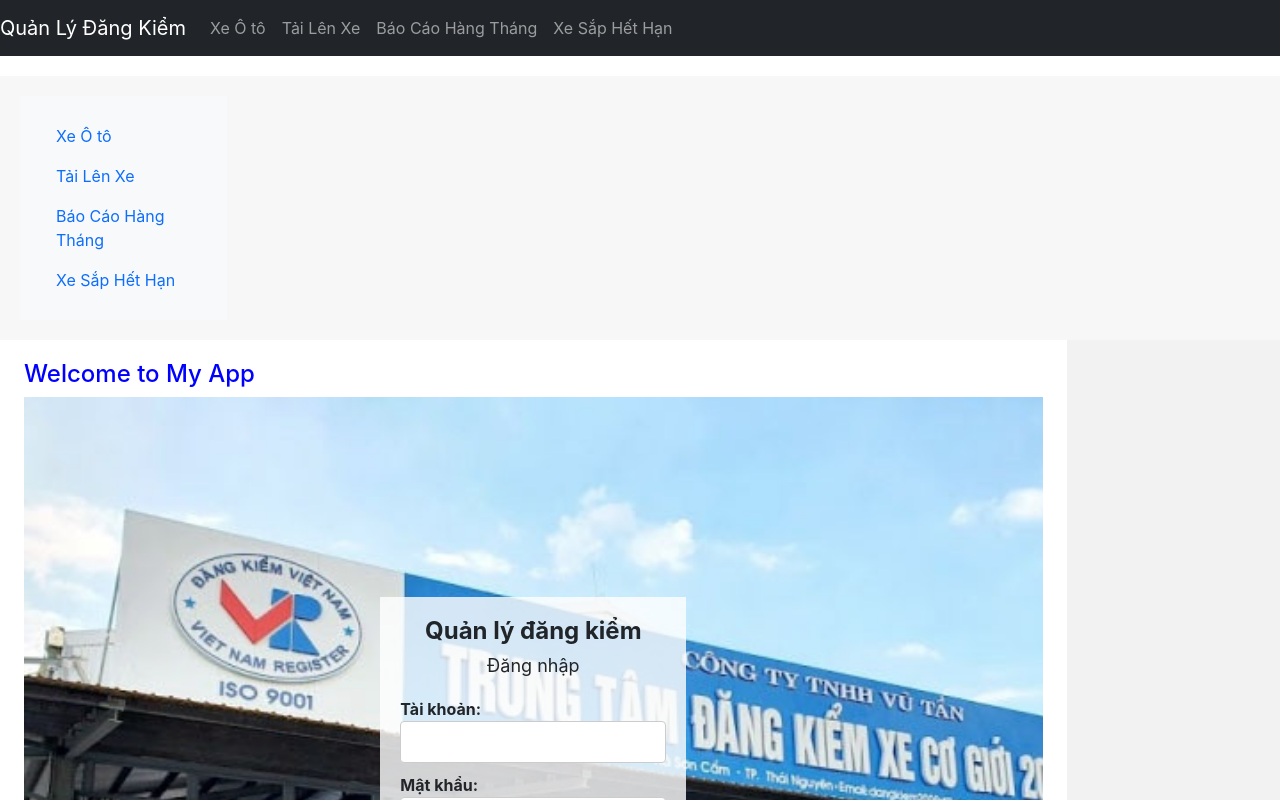
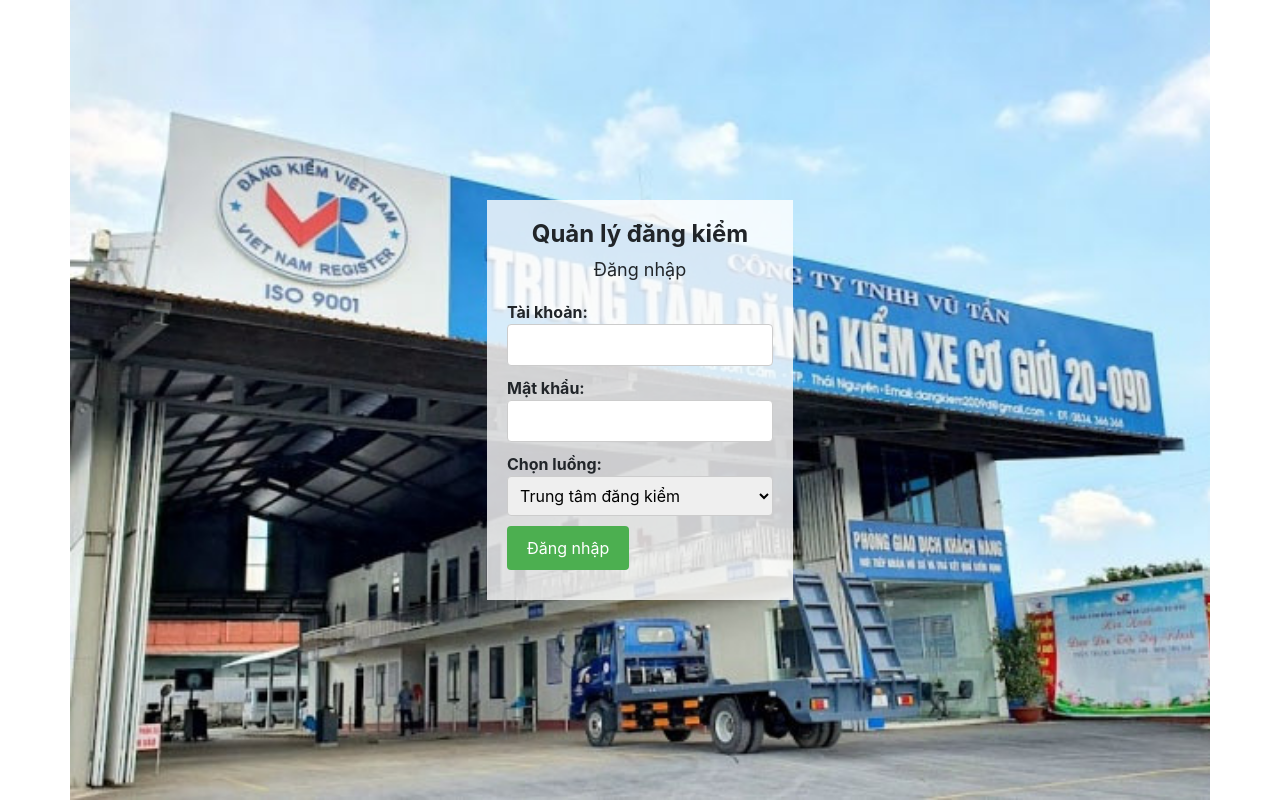
Before and after one commit to gaming0d/BTL_Web, a React (Create React App) app: page / in a window 1280 px wide. Shown: the top 800 px of the page. Built offline with nearby package versions, Linux system fonts and the light colour scheme; the HTML template or start-up script is replaced by a standard one.

Commit message:
sua code cho mink ngu

```diff
--- a/src/App.js
+++ b/src/App.js
@@ -12,14 +12,7 @@
 const App = () => {
   return (
     <Router>
-      <Navbar />
-      <div className="container-fluid">
-        <div className="row">
-          <div className="sidebar">
-            <Sidebar />
-          </div>
-          <main role="main" className="col-md-9 ml-sm-auto col-lg-10 px-4">
-            <h1 className="main-title">Welcome to My App</h1>
+
       <Routes>
         <Route exact path="/" element={<Login />} />
         <Route path="/vehicles" element={<VehicleList />} />
@@ -27,9 +20,6 @@
         <Route path="/monthly-report" element={<MonthlyReport />} />
         <Route path="/expiring-vehicles" element={<ExpiringVehicles />} />
       </Routes>
-          </main>
-        </div>
-      </div>
     </Router>
   );
 };
```
Lines whose indentation alone changed are shown as unchanged.
